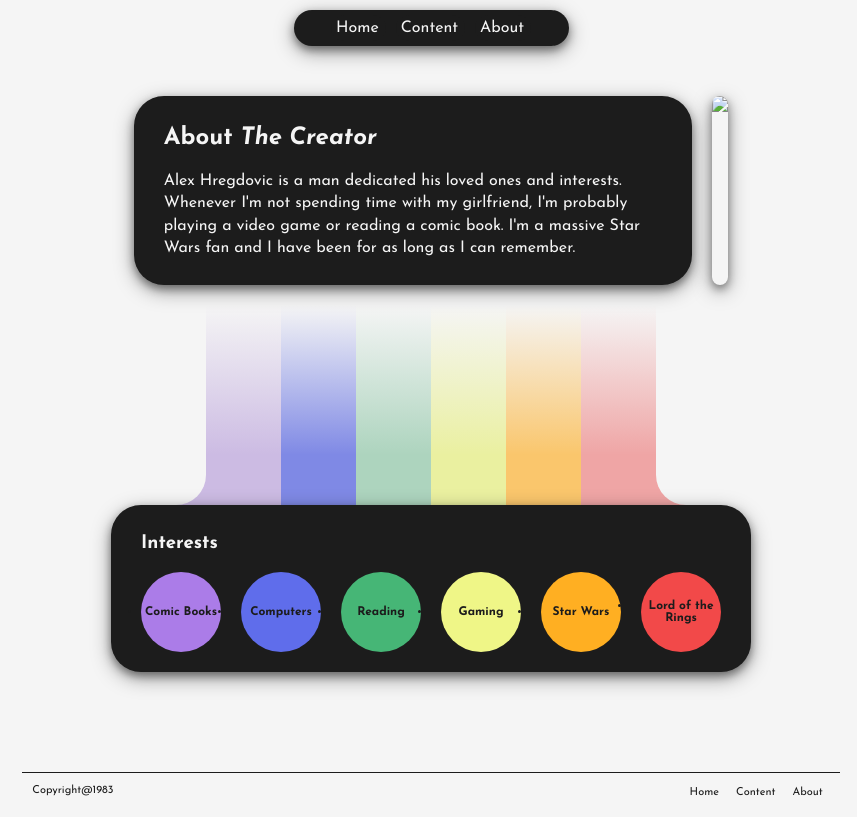
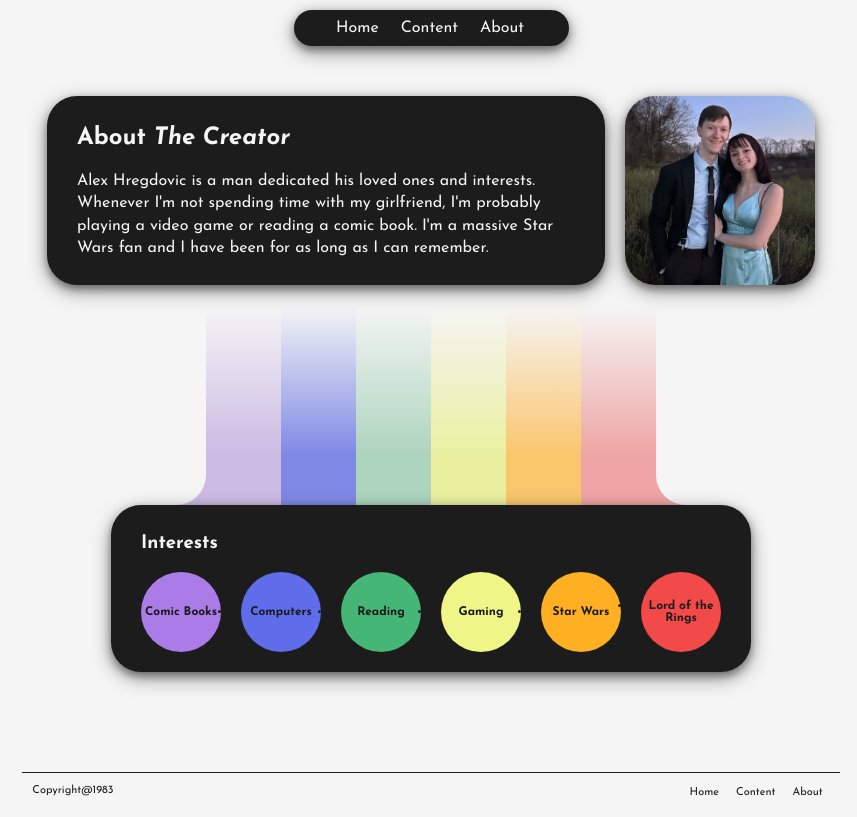
Before and after one commit to alexhreg/SAR390-hw1, a plain HTML site: page about.html in a window 1280 px wide. Shown: the whole page, without its empty margins (209-1066 px from the left). Drawn offline with Linux system fonts and the light colour scheme; the site is published under a folder, as on GitHub Pages, so addresses that start at the root find nothing.

Commit message:
Update about.html

```diff
--- a/about.html
+++ b/about.html
@@ -25,7 +25,7 @@
                     I'm a massive Star Wars fan and I have been for as long as I can remember.
                 </p>
             </div>
-            <img class="self-portrait" src="/website-photo.jpg">
+            <img class="self-portrait" src="./website-photo.jpg">
         </div>
 
         <div class="about-bottom-row">
```
